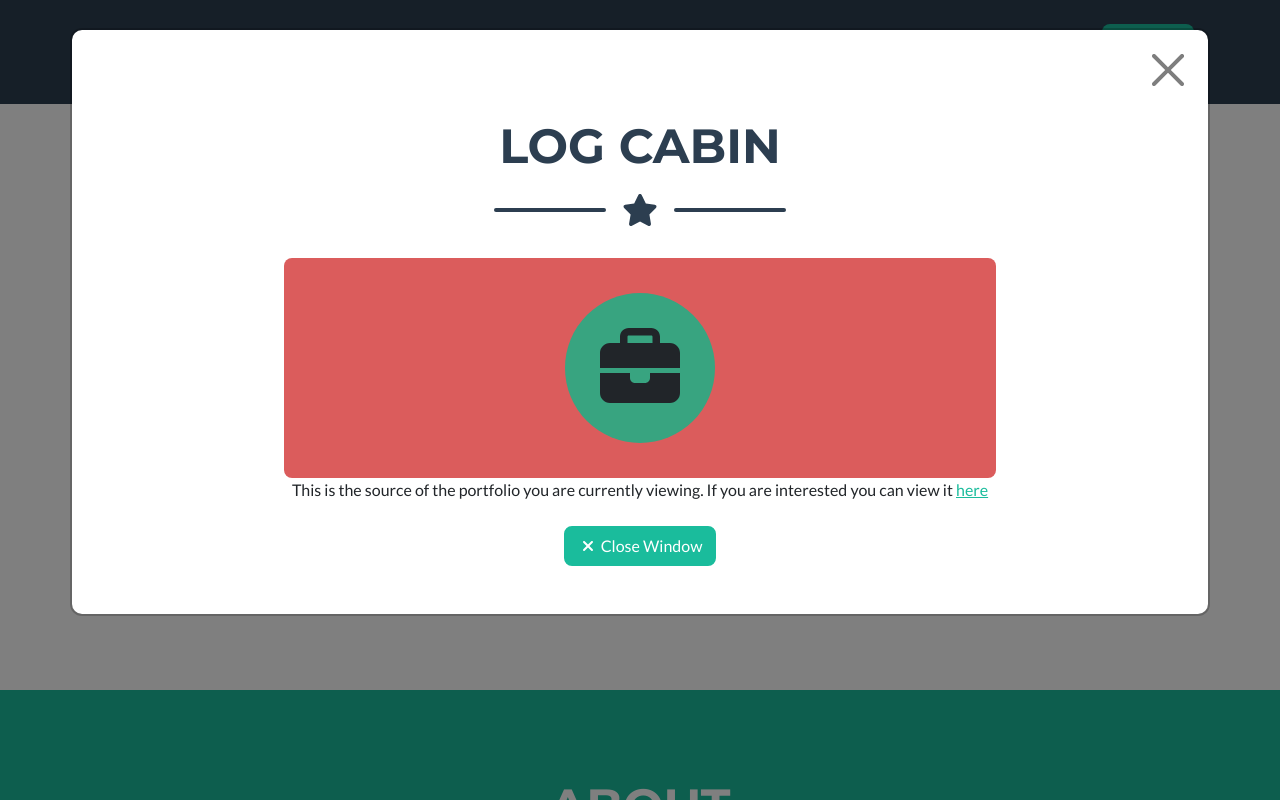
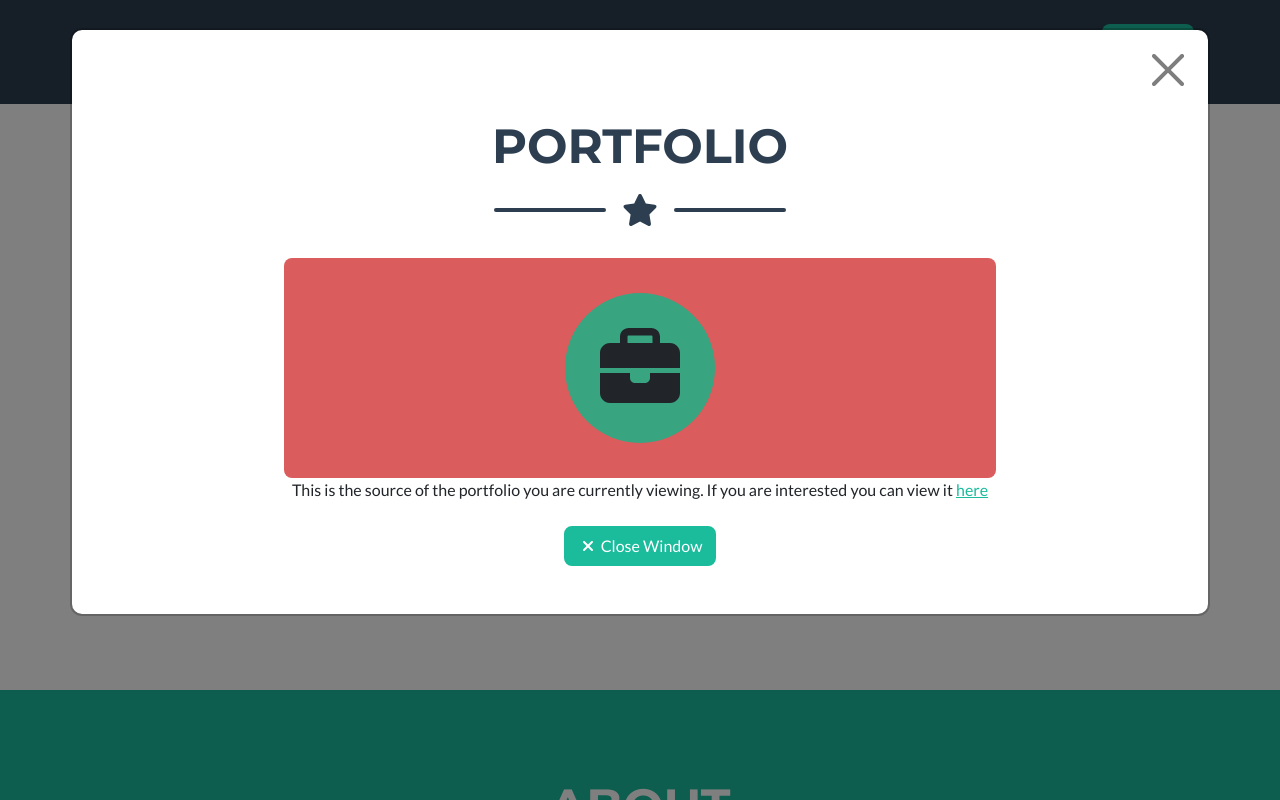
Before and after one commit to Taratora117/portfolio, a plain HTML site: page public/index.html in a window 1280 px wide. Both pictures are taken after a click on the element 260 px from the left and 1138 px from the top of the page. Shown: the part 702-1502 px from the top of the page. Drawn offline with nearby package versions, Linux system fonts and the light colour scheme.

Commit message:
content fix

```diff
--- a/public/index.html
+++ b/public/index.html
@@ -212,7 +212,7 @@
                             <div class="row justify-content-center">
                                 <div class="col-lg-8">
                                     <!-- Portfolio Modal - Title-->
-                                    <h2 class="portfolio-modal-title text-secondary text-uppercase mb-0">Log Cabin</h2>
+                                    <h2 class="portfolio-modal-title text-secondary text-uppercase mb-0">Portfolio</h2>
                                     <!-- Icon Divider-->
                                     <div class="divider-custom">
                                         <div class="divider-custom-line"></div>
```
